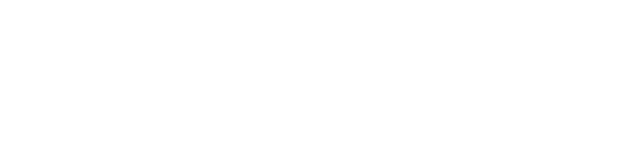
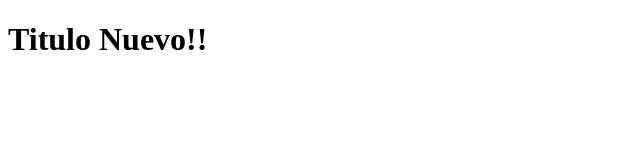
Before and after one commit to SebaBikerMT/hello-world-git, a plain HTML site: page index.html in a window 1280 px wide. Shown: the whole page, without its empty margins (0-640 px from the left). Drawn offline with Linux system fonts and the light colour scheme.

Commit message:
se modifico titulo index

```diff
--- a/index.html
+++ b/index.html
@@ -7,6 +7,6 @@
     <title>Document</title>
 </head>
 <body>
-
+    <h1>Titulo Nuevo!!</h1>
 </body>
 </html>
```
